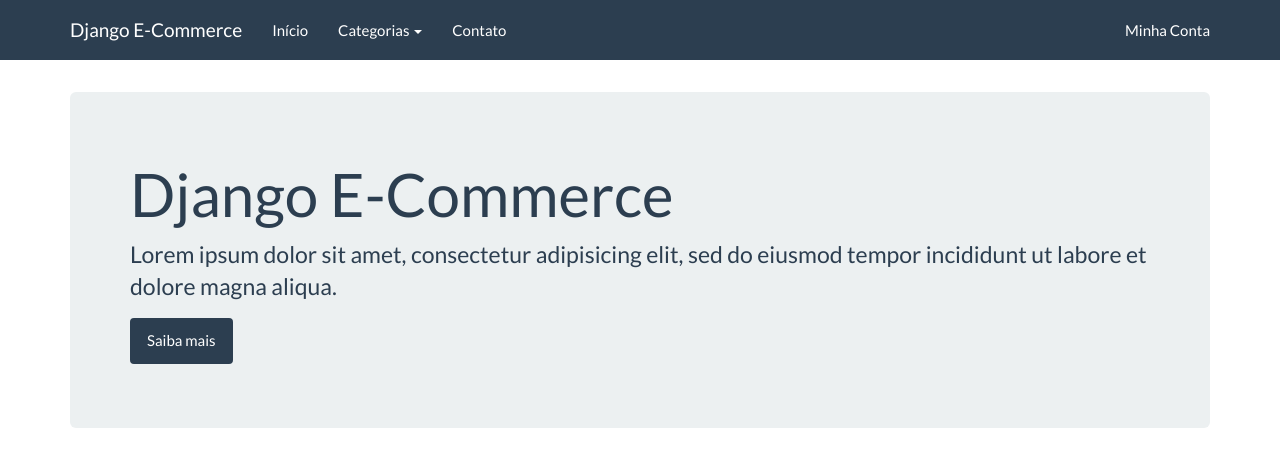
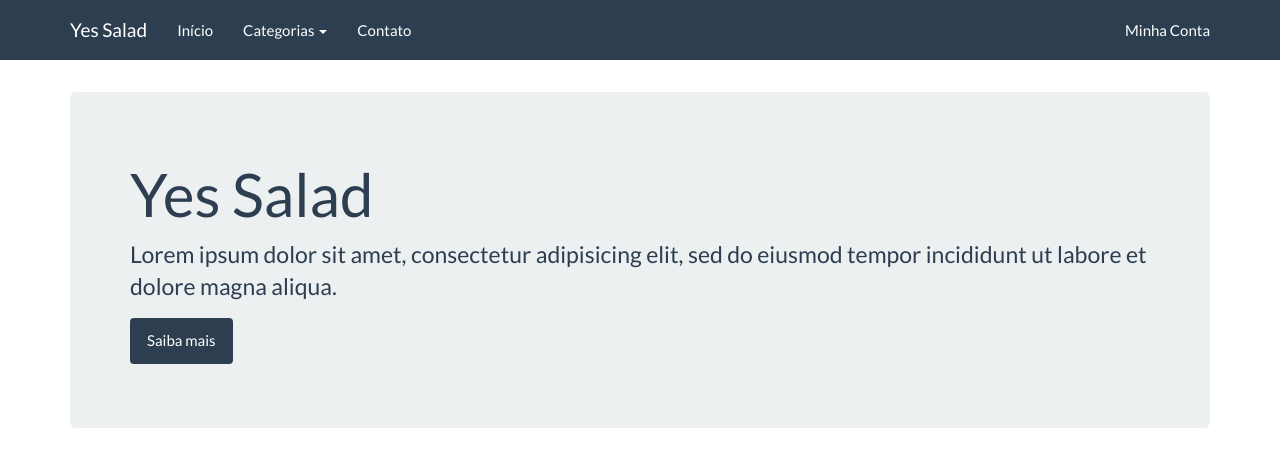
Before and after one commit to rgnaldo/yes_salad, a Django app: page / in a window 1280 px wide. Shown: the top 468 px of the page. Run offline with Django 3.2, Linux system fonts and the light colour scheme; some libraries are stand-ins or nearby versions.

Commit message:
ajustes nas pastas de static

```diff
--- a/client/templates/base.html
+++ b/client/templates/base.html
@@ -3,7 +3,7 @@
 <html lang="pt-br">
 <head>
 	<meta charset="utf-8">
-	<title>{% block title %} Django E-Commerce{% endblock %}</title>
+	<title>{% block title %} Yes Salad{% endblock %}</title>
 	<meta name="viewport" content="width=device-width, initial-scale=1">
 	<meta http-equiv="X-UA-Compatible" content="IE=edge" />
 	<link rel="stylesheet" href="{% static 'assets/bootstrap.min.css' %}" media="screen" />
@@ -13,7 +13,7 @@
     <div class="navbar navbar-default navbar-fixed-top">
       <div class="container">
         <div class="navbar-header">
-          <a href="" class="navbar-brand">Django E-Commerce</a>
+          <a href="" class="navbar-brand">Yes Salad</a>
           <button class="navbar-toggle" type="button" data-toggle="collapse" data-target="#navbar-main">
             <span class="icon-bar"></span>
             <span class="icon-bar"></span>
--- a/client/templates/index.html
+++ b/client/templates/index.html
@@ -2,7 +2,7 @@
 
 {% block container %}
 	<div class="jumbotron page-header">
-		  <h1>Django E-Commerce</h1>
+		  <h1>Yes Salad</h1>
 		  <p>Lorem ipsum dolor sit amet, consectetur adipisicing elit, sed do eiusmod tempor incididunt ut labore et dolore magna aliqua.</p>
 		  <p><a class="btn btn-primary">Saiba mais</a></p>
 		</div>
```
Also changed, not shown: client/static/assets/bootstrap.min.css (renamed from static/assets/bootstrap.min.css), client/static/assets/bootstrap.min.js (renamed from static/assets/bootstrap.min.js), client/static/assets/custom.min.css (renamed from static/assets/custom.min.css).
